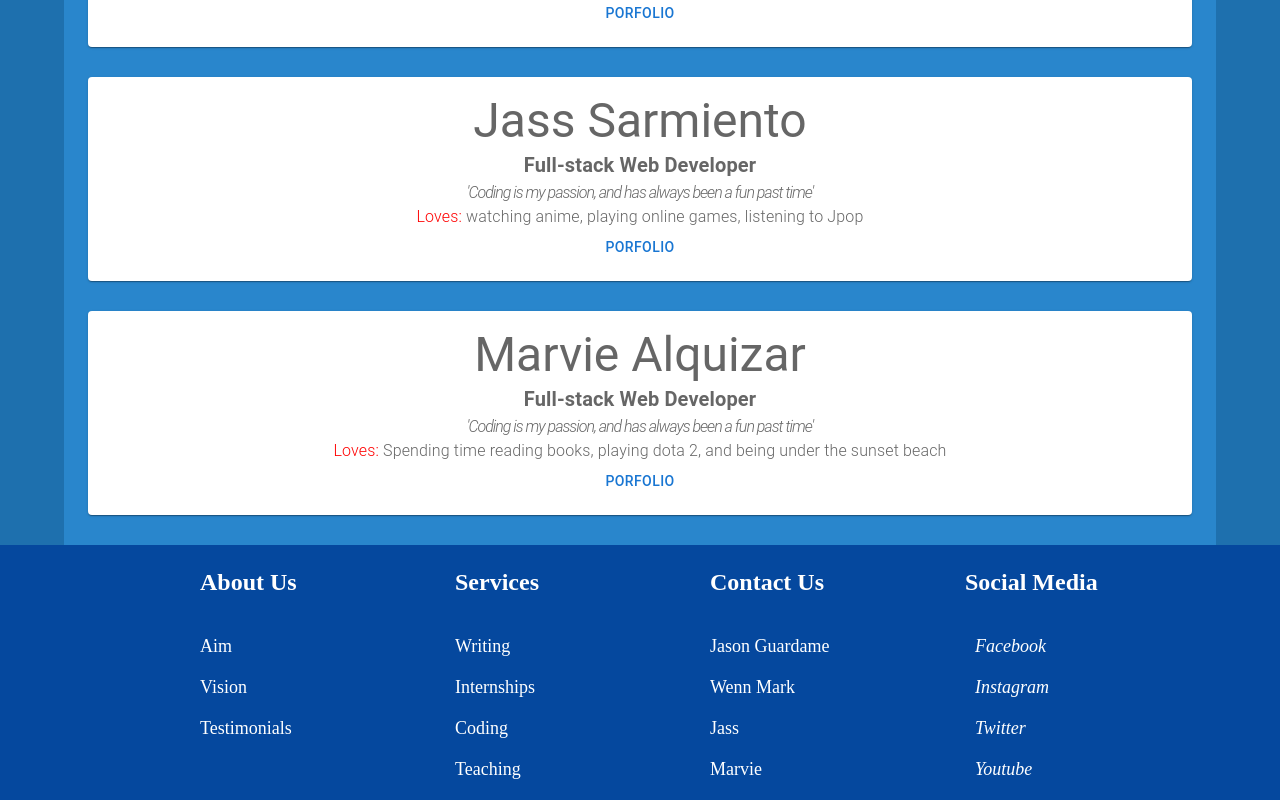
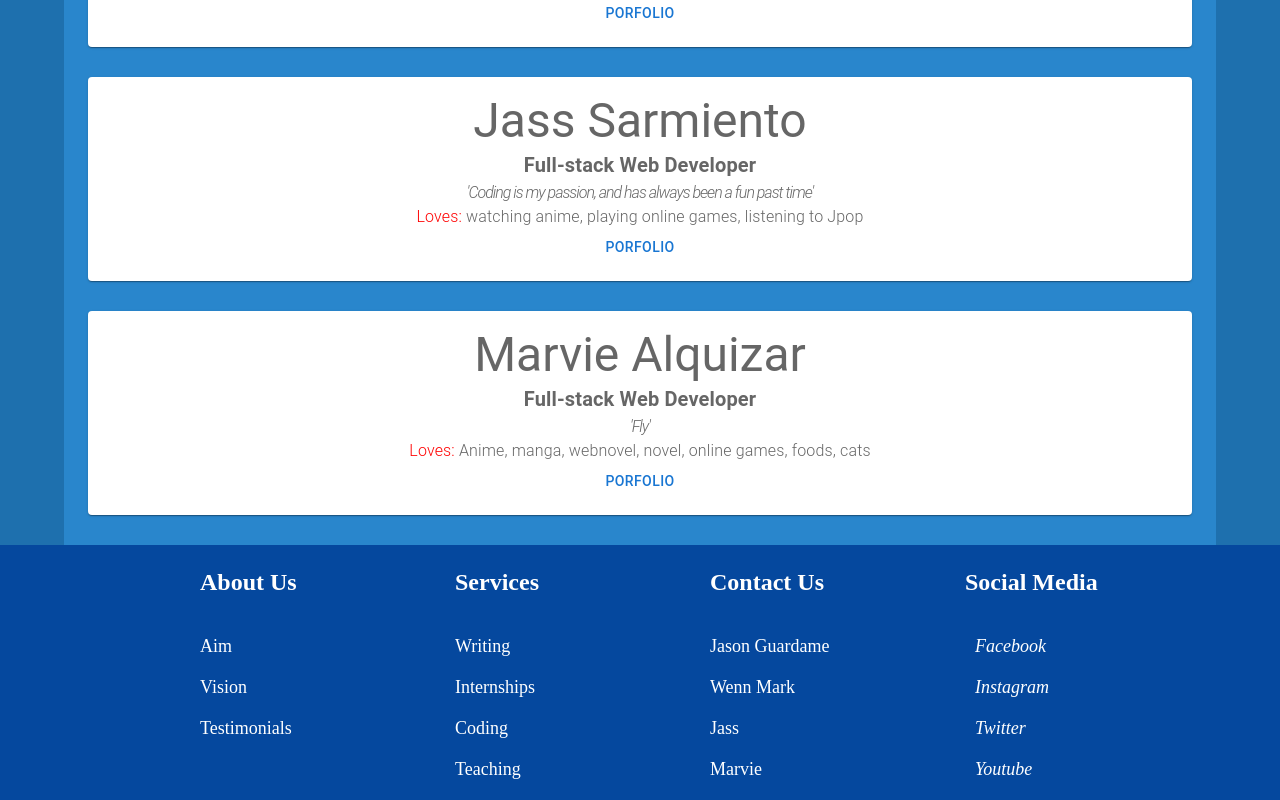
Before and after one commit to reliquizh01/GroupFourWebSolutions, a React (Create React App) app: page /developers in a window 1280 px wide. Shown: the part 600-1400 px from the top of the page. Built offline with nearby package versions, Linux system fonts and the light colour scheme.

Commit message:
added marvie information on developers webpage

```diff
--- a/src/Components/Developers.js
+++ b/src/Components/Developers.js
@@ -148,13 +148,13 @@ const Developers = () => {
                         </Typography>
                         <Typography component="p" fontWeight='light' sx={{fontStyle: 'italic',
                         letterSpacing: -1}}>
-                            'Coding is my passion, and has always been a fun past time'
+                            'Fly'
                         </Typography>
 
                         <Typography component="p" fontWeight='light'>
-                            <a style={{color:'red'}}>Loves:</a> Spending time reading books, playing dota 2, and being under the sunset beach
+                            <a style={{color:'red'}}>Loves:</a> Anime, manga, webnovel, novel, online games, foods, cats
                         </Typography>
-                        <Button href="https://markustech.github.io/portfolio/">
+                        <Button href="https://marvsalquizar.github.io/2nd/Index1.html">
                             Porfolio
                         </Button>
                     </Item>
--- a/src/Components/Footer.js
+++ b/src/Components/Footer.js
@@ -31,7 +31,7 @@ return (
 			<FooterLink href="https://reliquizh01.github.io/">Jason Guardame</FooterLink>
 			<FooterLink href="https://markustech.github.io/portfolio/">Wenn Mark</FooterLink>
 			<FooterLink href="https://portfolio-naimononedari.vercel.app/">Jass</FooterLink>
-			<FooterLink href="https://github.com/MarvsAlquizar/2ndproj">Marvie</FooterLink>
+			<FooterLink href="https://marvsalquizar.github.io/2nd/Index1.html">Marvie</FooterLink>
 		</Column>
 		<Column>
 			<Heading>Social Media</Heading>
```
